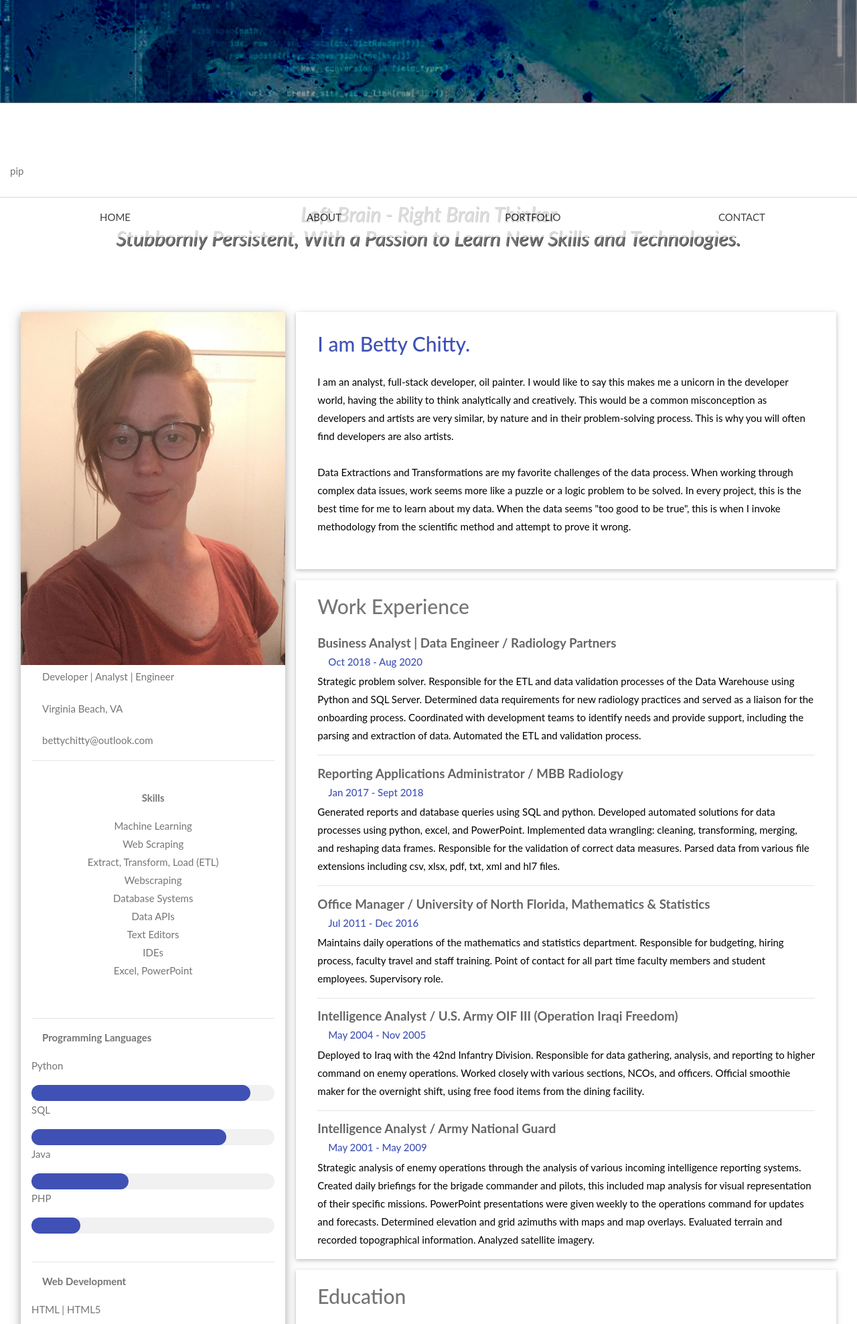
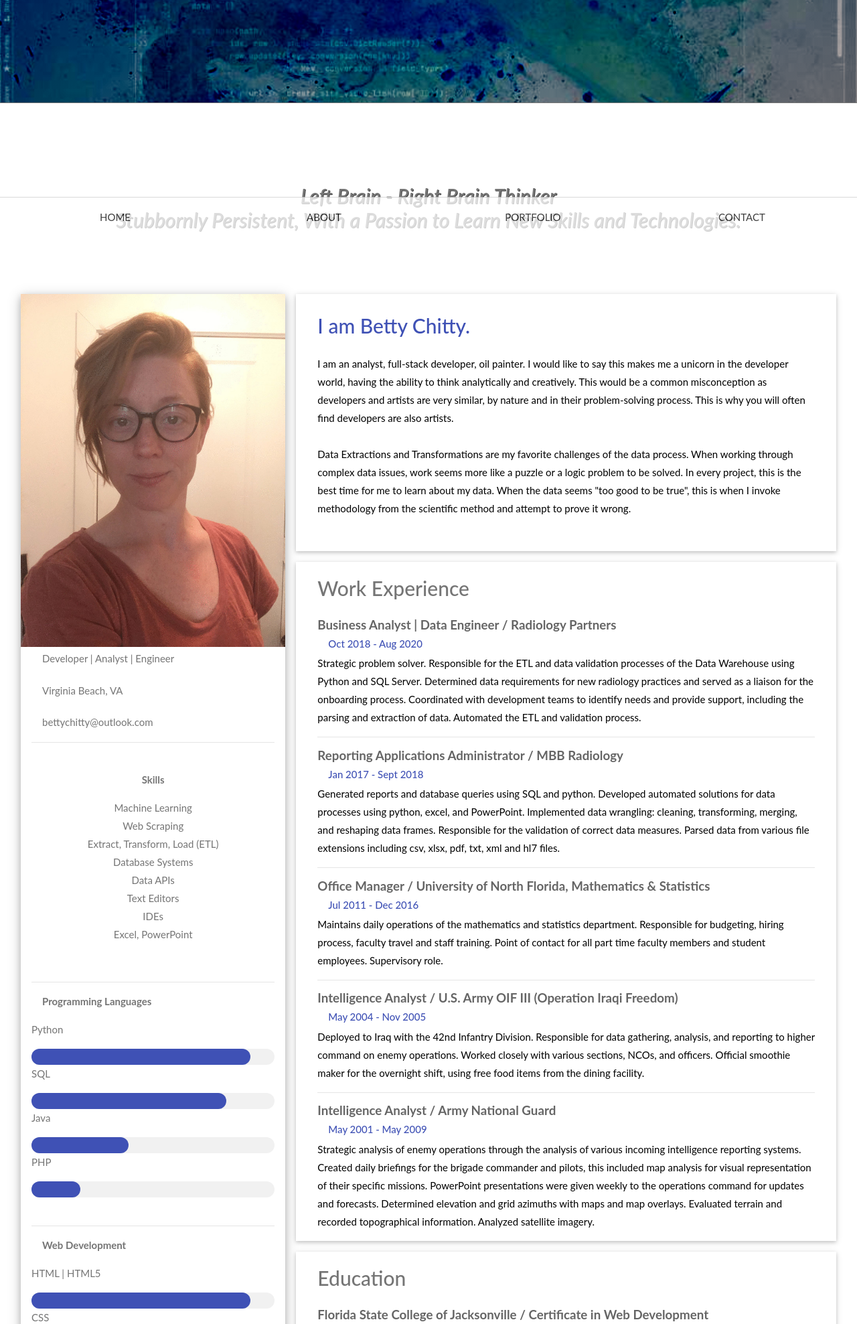
Before and after one commit to DataBettyLBRB/portfolio, a Flask app: page /about in a window 1280 px wide. Shown: the part 446-2423 px from the top of the page at 67% size. Run offline with Flask 2, Linux system fonts and the light colour scheme; some libraries are stand-ins or nearby versions.

Commit message:
delete duplicate word. delete pip.

```diff
--- a/templates/about.html
+++ b/templates/about.html
@@ -8,7 +8,7 @@
     </style>
 {% endblock %}
 
-{% block content %}pip
+{% block content %}
 <!-- Page Container -->
 <div class="w3-content w3-margin-top" style="max-width:1400px;">
 
@@ -49,7 +49,6 @@
             Machine Learning<br>
             Web Scraping<br>
             Extract, Transform, Load (ETL)<br>
-            Webscraping<br>
             Database Systems<br>
             Data APIs<br>
             Text Editors<br>
```
